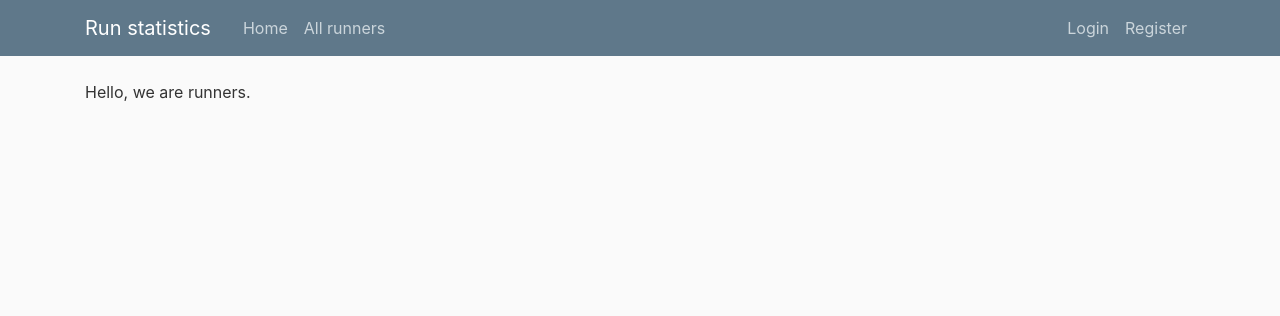
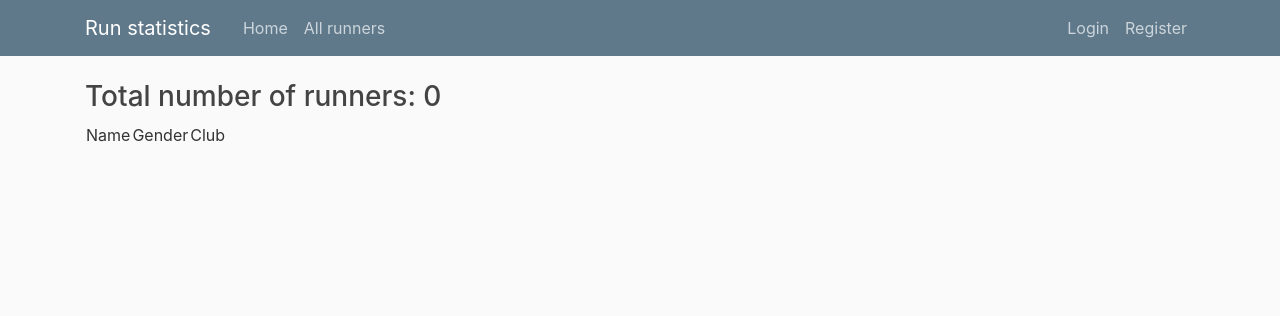
Before and after one commit to piopawel/RunStats, a Django app: page /runners/ in a window 1280 px wide. Shown: the top 316 px of the page. Run offline with Django 3.2, Linux system fonts and the light colour scheme; parts of the project's set-up code (start-up, migrations or seed data) failed here and were passed over; some libraries are stand-ins or nearby versions.

Commit message:
WebApp/users: Added a display for a list of runners

```diff
--- a/WebApp/users/templates/users/runners-list.html
+++ b/WebApp/users/templates/users/runners-list.html
@@ -1,5 +1,19 @@
 {% extends "base/base.html" %}
 
 {% block content %}
-  <p>Hello, we are runners.</p>
+  <h3> Total number of runners: {{profiles.count}}</h3>
+  <table>
+    <tr>
+      <td> Name </td>
+      <td> Gender </td>
+      <td> Club </td>
+    </tr>
+  {% for profile in profiles %}
+      <tr>
+        <td> {{profile.name}}</td>
+        <td> {{profile.gender}}</td>
+        <td> {{profile.club}}</td>
+      </tr>
+  {% endfor %}
+  </table>
 {% endblock content%}
--- a/WebApp/users/urls.py
+++ b/WebApp/users/urls.py
@@ -2,5 +2,5 @@ from django.urls import path
 from . import views
 
 urlpatterns = [
-    path('', views.runners_list, name='runners-list'),
+    path('', views.RunnersListView.as_view(), name='runners-list'),
 ]
--- a/WebApp/users/views.py
+++ b/WebApp/users/views.py
@@ -1,4 +1,11 @@
+from .models import Profile
+
 from django.shortcuts import render
+from django.views.generic import ListView
 
-def runners_list(request):
-    return render(request, 'users/runners-list.html')
+
+class RunnersListView(ListView):
+    model = Profile
+    template_name = 'users/runners-list.html'
+    context_object_name = 'profiles'
+    ordering = ['name']
```
